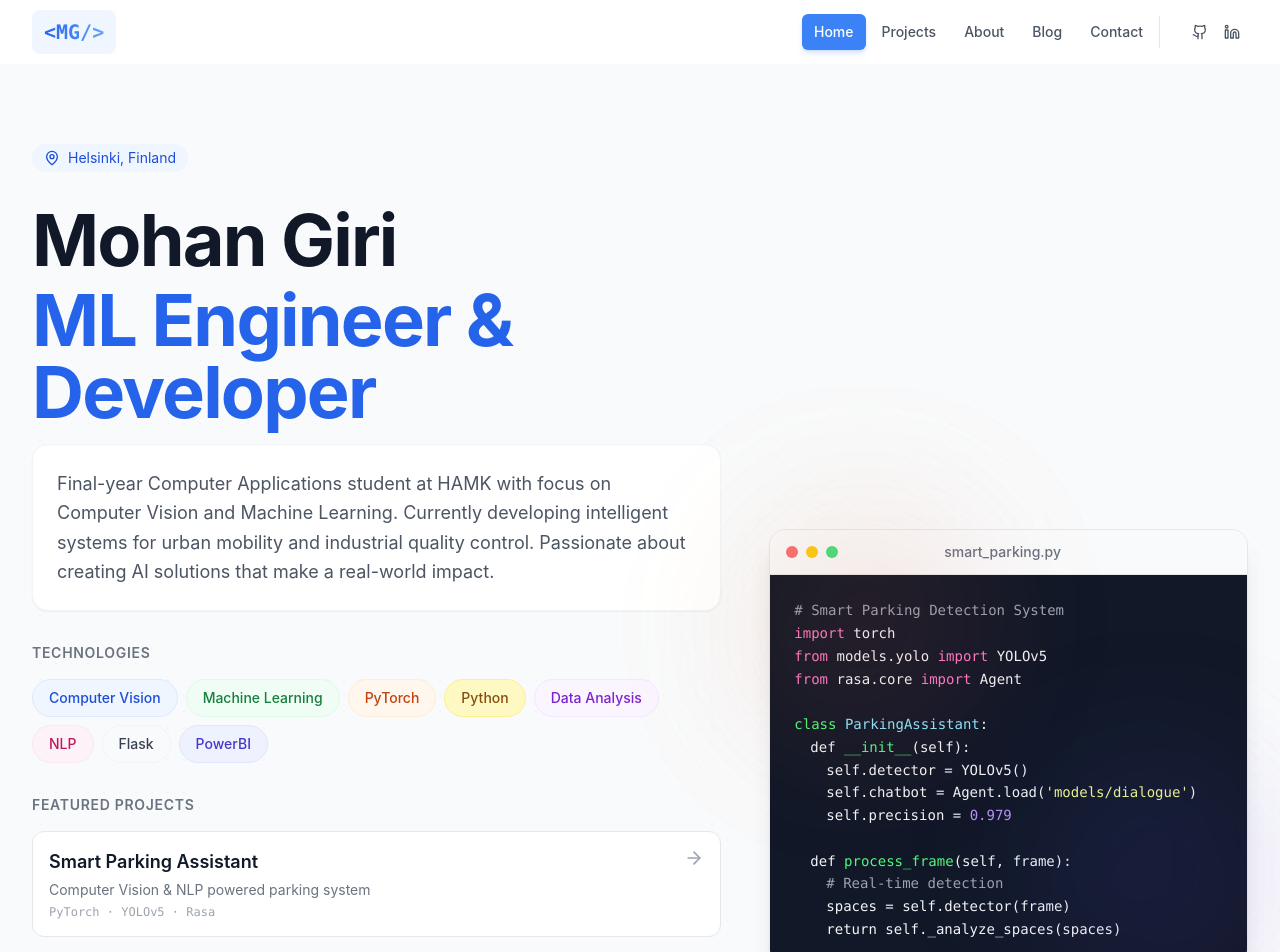
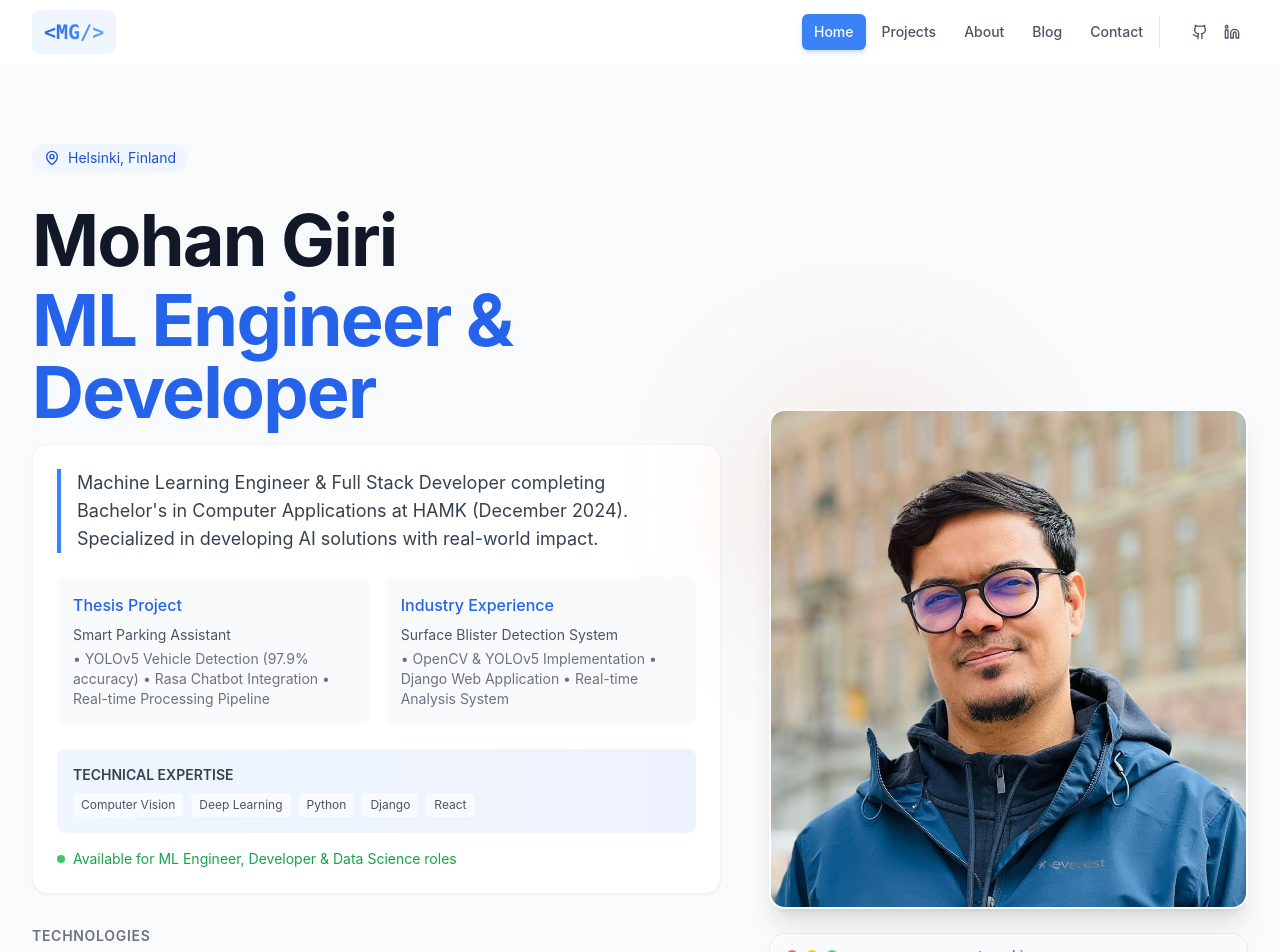
Before and after one commit to girimohan/portfolio, a React (Create React App) app: page / in a window 1280 px wide. Shown: the top 952 px of the page. Built offline with nearby package versions, Linux system fonts and the light colour scheme.

Commit message:
udpated home page

```diff
--- a/src/components/Hero.jsx
+++ b/src/components/Hero.jsx
@@ -60,12 +60,57 @@ const Hero = () => {
 
               {/* Enhanced Bio Card */}
               <div className="relative bg-white rounded-2xl p-6 shadow-sm border border-gray-100">
-                <p className="text-lg text-gray-600 leading-relaxed">
-                  Final-year Computer Applications student at HAMK with focus on Computer Vision
-                  and Machine Learning. Currently developing intelligent systems for urban mobility
-                  and industrial quality control. Passionate about creating AI solutions that make
-                  a real-world impact.
-                </p>
+                {/* Professional Summary */}
+                <div className="border-l-4 border-blue-500 pl-4 mb-6">
+                  <p className="text-lg text-gray-700">
+                    Machine Learning Engineer & Full Stack Developer completing Bachelor's in Computer Applications
+                    at HAMK (December 2024). Specialized in developing AI solutions with real-world impact.
+                  </p>
+                </div>
+
+                {/* Key Projects Grid */}
+                <div className="grid grid-cols-1 md:grid-cols-2 gap-4 mb-6">
+                  <div className="bg-gray-50 p-4 rounded-lg">
+                    <h3 className="font-medium text-blue-600 mb-2">Thesis Project</h3>
+                    <p className="text-sm text-gray-600">
+                      Smart Parking Assistant
+                      <span className="block mt-1 text-gray-500">
+                        • YOLOv5 Vehicle Detection (97.9% accuracy)
+                        • Rasa Chatbot Integration
+                        • Real-time Processing Pipeline
+                      </span>
+                    </p>
+                  </div>
+                  <div className="bg-gray-50 p-4 rounded-lg">
+                    <h3 className="font-medium text-blue-600 mb-2">Industry Experience</h3>
+                    <p className="text-sm text-gray-600">
+                      Surface Blister Detection System
+                      <span className="block mt-1 text-gray-500">
+                        • OpenCV & YOLOv5 Implementation
+                        • Django Web Application
+                        • Real-time Analysis System
+                      </span>
+                    </p>
+                  </div>
+                </div>
+
+                {/* Technical Focus */}
+                <div className="bg-gradient-to-r from-blue-50 to-indigo-50 p-4 rounded-lg">
+                  <h3 className="text-sm font-semibold text-gray-700 mb-2">TECHNICAL EXPERTISE</h3>
+                  <div className="flex flex-wrap gap-2">
+                    <span className="px-2 py-1 bg-white/60 rounded text-xs text-gray-600">Computer Vision</span>
+                    <span className="px-2 py-1 bg-white/60 rounded text-xs text-gray-600">Deep Learning</span>
+                    <span className="px-2 py-1 bg-white/60 rounded text-xs text-gray-600">Python</span>
+                    <span className="px-2 py-1 bg-white/60 rounded text-xs text-gray-600">Django</span>
+                    <span className="px-2 py-1 bg-white/60 rounded text-xs text-gray-600">React</span>
+                  </div>
+                </div>
+
+                {/* Current Status */}
+                <div className="mt-4 flex items-center gap-2 text-sm text-green-600">
+                  <div className="w-2 h-2 bg-green-500 rounded-full animate-pulse" />
+                  <span>Available for ML Engineer, Developer & Data Science roles</span>
+                </div>
               </div>
             </div>
 
@@ -165,6 +210,16 @@ const Hero = () => {
 
           {/* Right Column - Code Preview (spans 5 columns) */}
           <div className="lg:col-span-5 relative">
+            {/* Profile Image */}
+            <div className="relative mb-6">
+              <img
+                //src="/images/mo_dv.jpg"
+                src={`${process.env.PUBLIC_URL}/images/mohan.jpg`}
+                alt="Mohan Giri"
+                className="w-full h-[500px] object-cover rounded-2xl shadow-xl border-2 border-white
+                  transform hover:-rotate-2 transition-all duration-300"
+              />
+            </div>
             <div className="relative rounded-2xl overflow-hidden bg-white shadow-xl border border-gray-200
               transform hover:-rotate-1 transition-transform duration-200">
               {/* Code Editor Header */}
```
Also changed, not shown: public/images/mo_dv.jpg (added), public/images/mohan.jpg (added).
